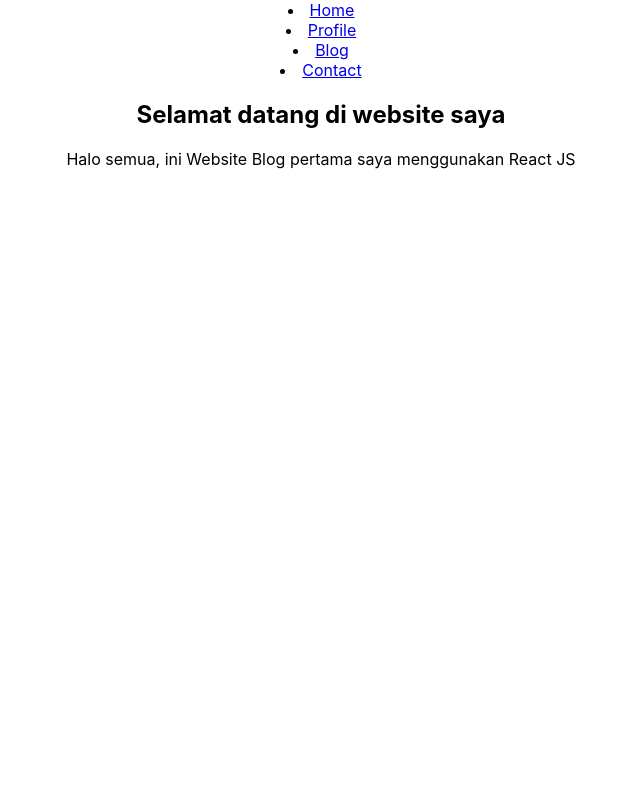
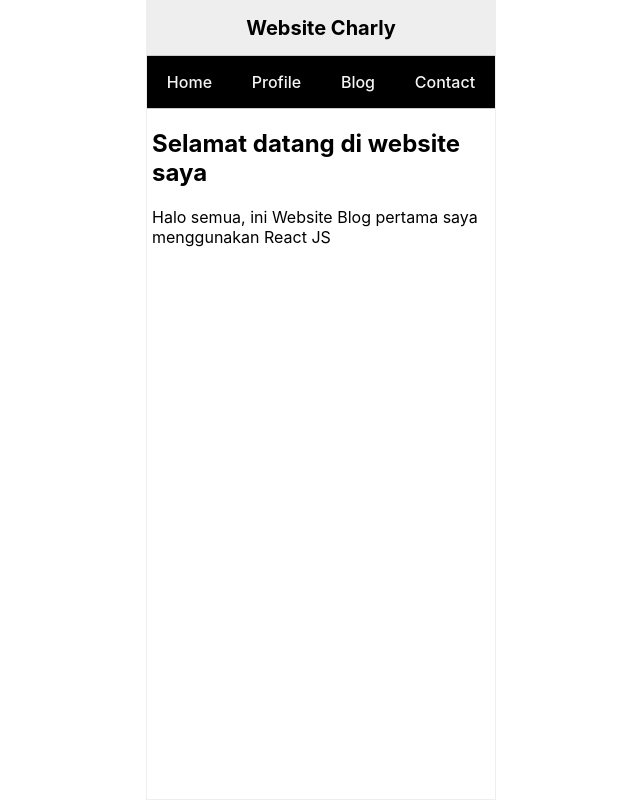
Before and after one commit to CharlyJoezer/React-project, a React (Create React App) app: page / in a window 1280 px wide. Shown: the whole page, without its empty margins (319-959 px from the left). Built offline with nearby package versions, Linux system fonts and the light colour scheme.

Commit message:
add Styling

```diff
--- a/src/App.css
+++ b/src/App.css
@@ -1,38 +1,64 @@
+* {
+  box-sizing: border-box;
+}
 .App {
-  text-align: center;
+  width: 350px;
+  margin: 0 auto;
+  background-color: #fff;
+  border: 1px solid #eee;
+  min-height: 100vh;
 }
 
-.App-logo {
-  height: 40vmin;
-  pointer-events: none;
+.brand {
+  text-align: center;
+  padding: 15px 20px;
+  font-weight: bold;
+  font-size: 20px;
+  background-color: #eee;
 }
 
-@media (prefers-reduced-motion: no-preference) {
-  .App-logo {
-    animation: App-logo-spin infinite 20s linear;
-  }
+.nav {
+  border-top: 1px solid #ccc;
+  border-bottom: 1px solid #ccc;
+  background-color: black;
 }
 
-.App-header {
-  background-color: #282c34;
-  min-height: 100vh;
+.nav-list {
   display: flex;
-  flex-direction: column;
-  align-items: center;
-  justify-content: center;
-  font-size: calc(10px + 2vmin);
-  color: white;
+  justify-content: space-around;
+  list-style: none;
+  padding: 0;
+}
+.nav-list a {
+  text-decoration: none;
+  color: whitesmoke;
+  font-weight: 500;
 }
 
-.App-link {
-  color: #61dafb;
+.content {
+  padding: 0px 5px;
 }
-
-@keyframes App-logo-spin {
-  from {
-    transform: rotate(0deg);
-  }
-  to {
-    transform: rotate(360deg);
-  }
+.articles {
+  border-bottom: 1px solid #ccc;
+  padding: 2px 5px;
+  margin-bottom: 5px;
+  transition: 0.2s;
 }
+.articles:hover {
+  background-color: #aaa;
+}
+.article-link {
+  font-size: 17px;
+  color: black;
+  text-decoration: none;
+}
+.article-desc {
+  line-height: 25px;
+}
+.article-image {
+  width: 100%;
+}
+.article-date {
+  color: #bbb;
+  font-size: 13px;
+}
--- a/src/App.js
+++ b/src/App.js
@@ -4,12 +4,14 @@ import Home from "./Pages/Home";
 import Profile from "./Pages/Profile";
 import Blog from "./Pages/Blog";
 import Contact from "./Pages/Contact";
-import BlogDetail from "./Pages/BlogDetail"
+import BlogDetail from "./Pages/BlogDetail";
 
 function App() {
   return (
     <div className="App">
-      <nav>
+      <div className="brand">Website Charly</div>
+      <nav className="nav">
+        <ul className="nav-list">
           <li>
             <Link to="/">Home</Link>
           </li>
@@ -22,7 +24,10 @@ function App() {
           <li>
             <Link to="/contact">Contact</Link>
           </li>
+        </ul>
       </nav>
+
+      <div className="content">
         <Routes>
           <Route path="/" element={<Home />} />
           <Route path="profile" element={<Profile />} />
@@ -31,6 +36,7 @@ function App() {
           <Route path="contact" element={<Contact />} />
         </Routes>
       </div>
+    </div>
   );
 }
 
--- a/src/Pages/Blog.js
+++ b/src/Pages/Blog.js
@@ -25,11 +25,16 @@ export default function Blog() {
       {loading ? (
         articles.map(function (article) {
           return (
-            <article key={article.id}>
+            <article key={article.id} className="articles">
               <h3>
-                <Link to={"/blog/" + article.id}>{article.title}</Link>
+                <Link to={"/blog/" + article.id} className="article-link">
+                  {article.title}
+                </Link>
               </h3>
-              <p>{new Date(article.publishedAt).toLocaleDateString()}</p>
+              <p className="article-date">
+                Release Date :{" "}
+                {new Date(article.publishedAt).toLocaleDateString()}
+              </p>
             </article>
           );
         })
--- a/src/Pages/BlogDetail.js
+++ b/src/Pages/BlogDetail.js
@@ -27,18 +27,24 @@ export default function BlogDetail() {
     [params]
   );
 
-  if(notFound){
-    return <h1>Maaf artikel tidak ditemukan!</h1>
+  if (notFound) {
+    return <h1>Maaf artikel tidak ditemukan!</h1>;
   }
 
   return (
     <div>
       {loading ? (
-        <article>
+        <article className="article">
           <h2>{article.title}</h2>
-          <p>{new Date(article.publishedAt).toLocaleDateString()}</p>
-          <img src={article.imageUrl} alt={article.title} />
-          <p>{article.summary}</p>
+          <p className="article-date">
+            Release : {new Date(article.publishedAt).toLocaleDateString()}
+          </p>
+          <img
+            className="article-image"
+            src={article.imageUrl}
+            alt={article.title}
+          />
+          <p className="article-desc">{article.summary}</p>
           <div>
             Source : <a href={article.url}>{article.newsSite}</a>
           </div>
```
Lines whose indentation alone changed are shown as unchanged.
